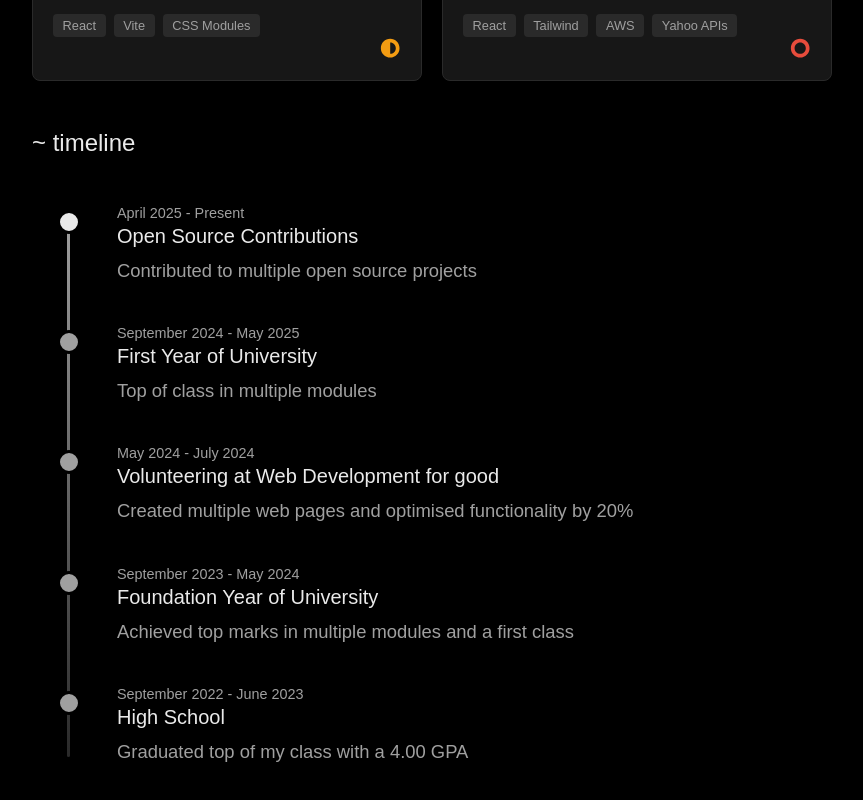
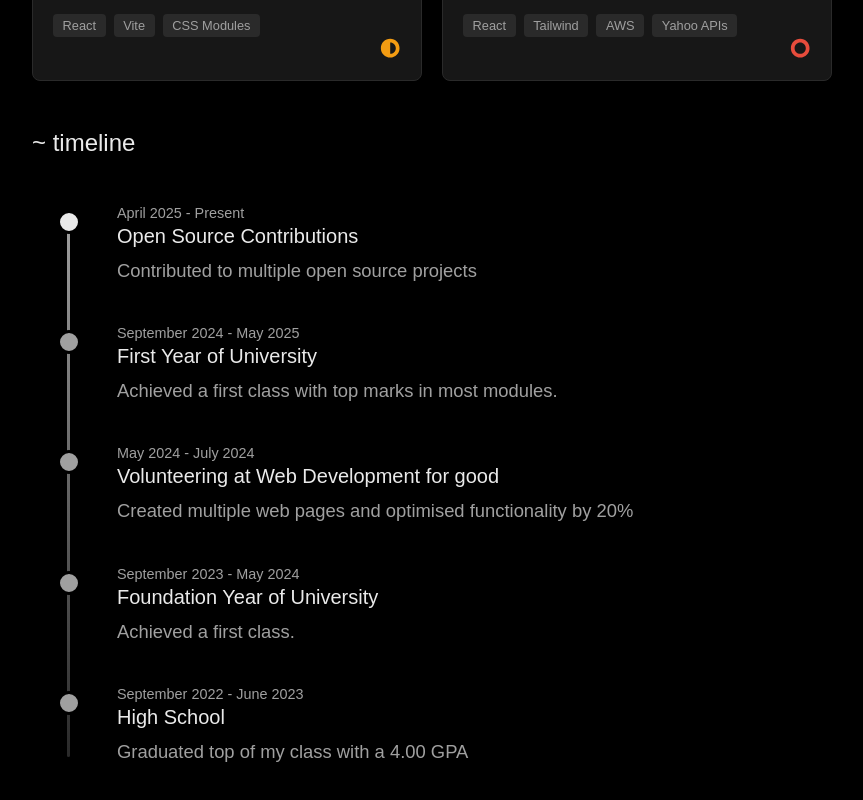
Before and after one commit to alhassandafiri/dafiri-dev, a React (Vite) app: page / in a window 1280 px wide. Shown: the part 478-1278 px from the top of the page, without its empty margins (208-1071 px from the left). Built offline with nearby package versions, Linux system fonts and the light colour scheme; a web font is replaced by a local one.

Commit message:
update timeline info

```diff
--- a/src/data/data.js
+++ b/src/data/data.js
@@ -31,7 +31,7 @@ export const timelineData = [
 {
   year: 'September 2024 - May 2025',
   title: 'First Year of University',
-  description: 'Top of class in multiple modules'
+  description: 'Achieved a first class with top marks in most modules.'
 },
 {
   year: 'May 2024 -  July 2024',
@@ -41,7 +41,7 @@ export const timelineData = [
 {
   year: 'September 2023 - May 2024',
   title: 'Foundation Year of University',
-  description: 'Achieved top marks in multiple modules and a first class'
+  description: 'Achieved a first class.'
 },
 {
   year: 'September 2022 - June 2023',
```
